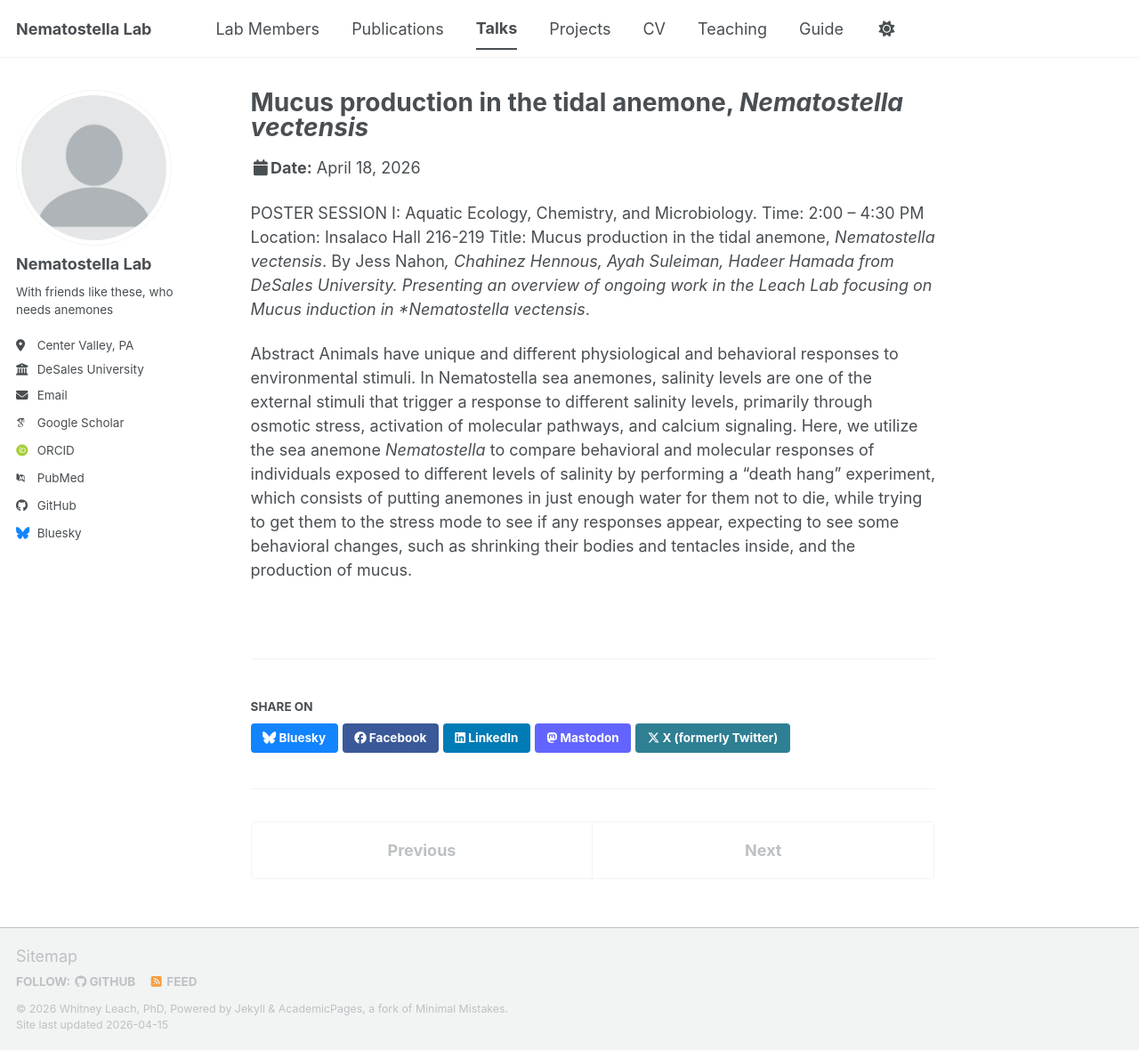
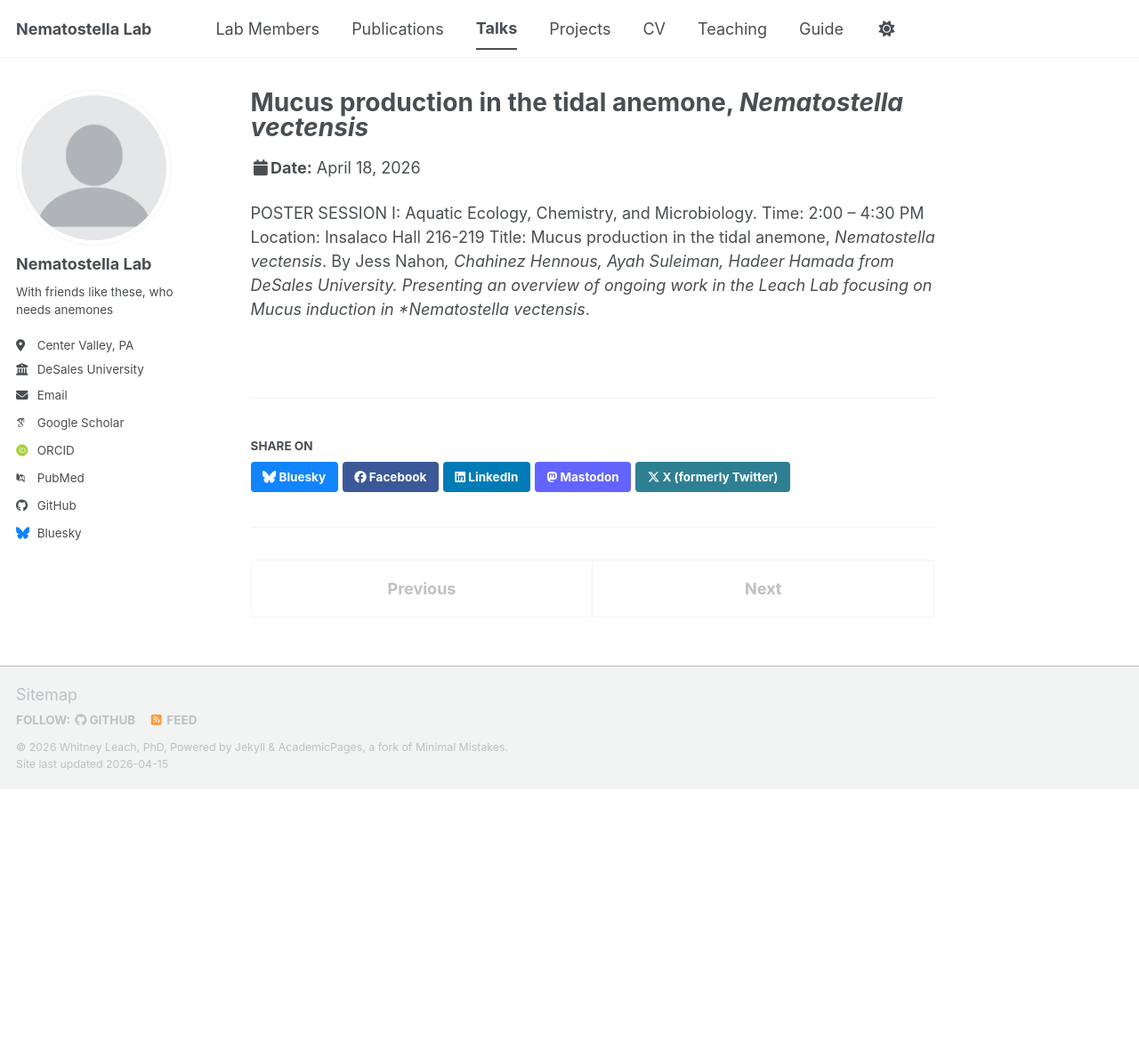
Before and after one commit to nematostellalab/nematostellalab.github.io, a Jekyll site: the page built from _talks/2026-04-18-nematostellaposterAMP.md, in a window 1280 px wide and 1180 px high. Shown: the whole window at 89% size. Built offline with Jekyll 4.4.1, drawn with Linux system fonts in a browser that asks for light colours; some web fonts are replaced; a script bundle is joined from its source files by our own code; library files that are not in the unit come from our copies.

Commit message:
Update 2026-04-18-nematostellaposterAMP.md

```diff
--- a/_talks/2026-04-18-nematostellaposterAMP.md
+++ b/_talks/2026-04-18-nematostellaposterAMP.md
@@ -14,6 +15,3 @@ Location: Insalaco Hall 216-219
 Title: Mucus production in the tidal anemone, _Nematostella vectensis_.
 By Jess Nahon*, Chahinez Hennous, Ayah Suleiman, Hadeer Hamada from DeSales University.
 Presenting an overview of ongoing work in the Leach Lab focusing on Mucus induction in *Nematostella vectensis*.
-
-Abstract
-Animals have unique and different physiological and behavioral responses to environmental stimuli. In Nematostella sea anemones, salinity levels are one of the external stimuli that trigger a response to different salinity levels, primarily through osmotic stress, activation of molecular pathways, and calcium signaling. Here, we utilize the sea anemone _Nematostella_ to compare behavioral and molecular responses of individuals exposed to different levels of salinity by performing a “death hang” experiment, which consists of putting anemones in just enough water for them not to die, while trying to get them to the stress mode to see if any responses appear, expecting to see some behavioral changes, such as shrinking their bodies and tentacles inside, and the production of mucus.
```
Also changed, not shown: other parts of _talks/2026-04-18-nematostellaposterAMP.md (+1 -0 lines).
